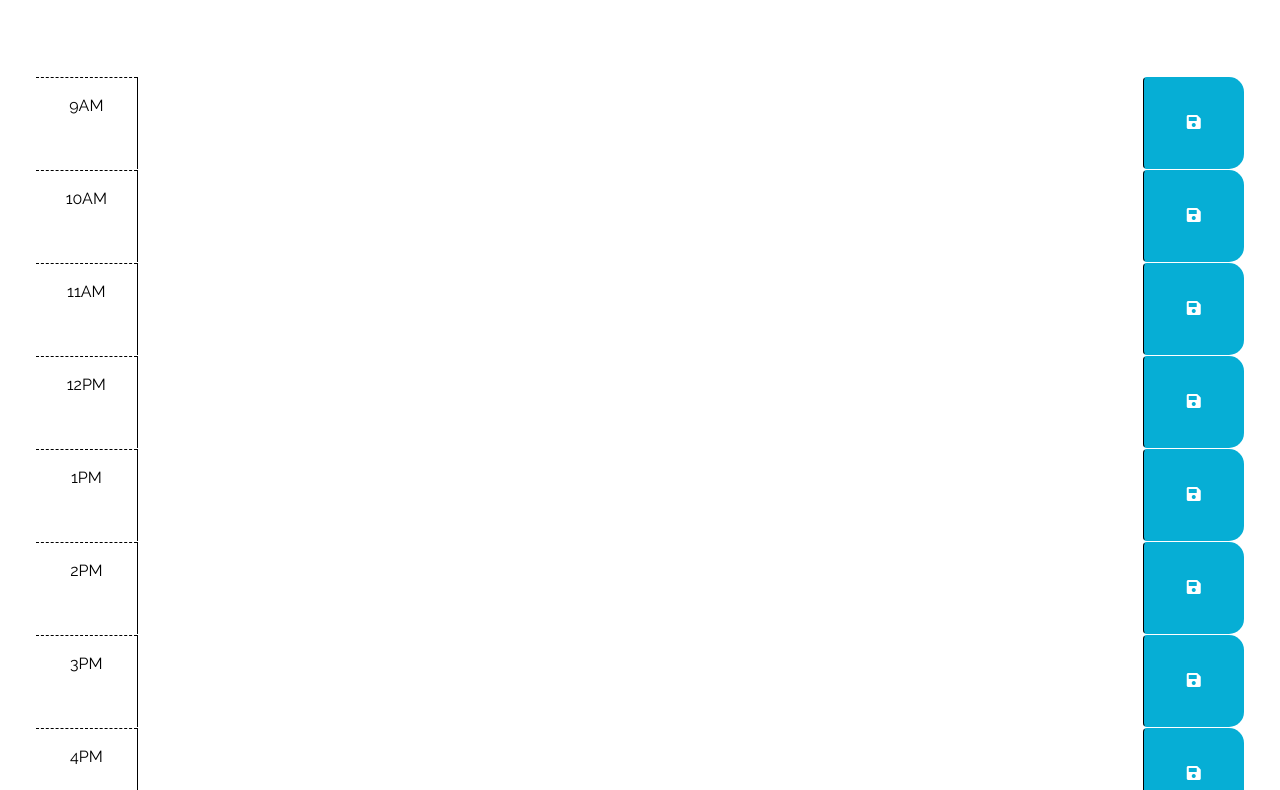
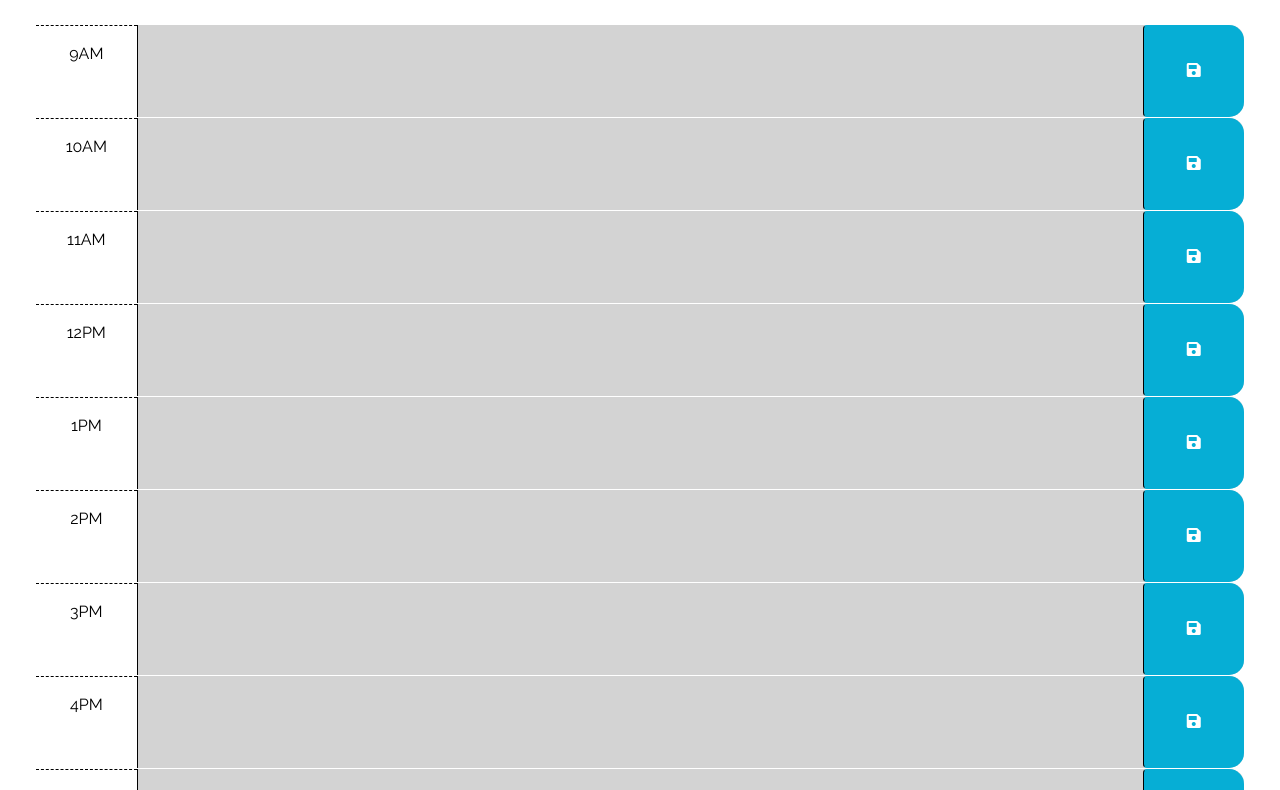
Before and after one commit to average-kirigiri-enjoyer/challenge-5-hourly-work-scheduler, a plain HTML site: page index.html in a window 1280 px wide. Shown: the part 242-1032 px from the top of the page. Drawn offline with nearby package versions, Linux system fonts and the light colour scheme.

Commit message:
added code to change colour of hour blocks as time passes

```diff
--- a/assets/script.js
+++ b/assets/script.js
@@ -1,24 +1,76 @@
 // Wrap all code that interacts with the DOM in a call to jQuery to ensure that
 // the code isn't run until the browser has finished rendering all the elements
 // in the html.
-$(function () {
+$(document).ready(function()
+{
   // TODO: Add a listener for click events on the save button. This code should
   // use the id in the containing time-block as a key to save the user input in
   // local storage. HINT: What does `this` reference in the click listener
   // function? How can DOM traversal be used to get the "hour-x" id of the
   // time-block containing the button that was clicked? How might the id be
   // useful when saving the description in local storage?
-  //
+
+
+
   // TODO: Add code to apply the past, present, or future class to each time
   // block by comparing the id to the current hour. HINTS: How can the id
   // attribute of each time-block be used to conditionally add or remove the
   // past, present, and future classes? How can Day.js be used to get the
   // current hour in 24-hour time?
-  //
+
+  //creates an array including each individual hour block
+  workHours =
+  [
+    hourNine = $("#hour-9"),
+    hourTen = $("#hour-10"),
+    hourEleven = $("#hour-11"),
+    hourTwelve = $("#hour-12"),
+    hourThirteen = $("#hour-13"),
+    hourFourteen = $("#hour-14"),
+    hourFifteen = $("#hour-15"),
+    hourSixteen = $("#hour-16"),
+    hourSixteenSeventeen = $("#hour-17")
+  ]
+
+  //converts current hour in 24-hour format to an integer
+  var currentHour = parseInt(dayjs().format("HH"))
+
+  //if it is between and including 12:00 AM and 8:59 AM, all hour blocks are assigned the future class, and cleared of all other hour-based classes
+  if (currentHour < 9)
+  {
+    for (hour = 0; hour < workHours.length; hour++)
+    {
+      workHours[hour].removeClass("past")
+      workHours[hour].removeClass("present")
+      workHours[hour].addClass("future");
+    }
+  }
+  else //if it is between and including 9:00 AM and 11:59 PM, colours hour blocks accordingly
+  {
+    //assigns past class and associated styles to all blocks for hours that have passed
+    for (hour = 0; hour < currentHour - 9; hour++)
+    {
+      workHours[hour].removeClass("present")
+      workHours[hour].addClass("past");
+    }
+
+    //assigns present class and associated styles for current hour block
+    workHours[currentHour - 9].removeClass("future")
+    workHours[currentHour - 9].addClass("present")
+
+    //assigns future class and associated styles to all blocks for hours that have yet to arrive
+    for (hour = 8; hour > currentHour - 9; hour--)
+    {
+      workHours[hour].addClass("future");
+    }
+  }
+
   // TODO: Add code to get any user input that was saved in localStorage and set
   // the values of the corresponding textarea elements. HINT: How can the id
   // attribute of each time-block be used to do this?
-  //
+
+
+
   //displays current date just above the hour blocks at the top of the page
   $("#currentDay").text(dayjs().format("dddd, MMMM D, YYYY"));
 });
--- a/assets/style.css
+++ b/assets/style.css
@@ -3,6 +3,7 @@ body
 {
   font-family: Raleway;
   font-size: 16px;
+  margin-bottom: 50px;
 }
 
 textarea
```
